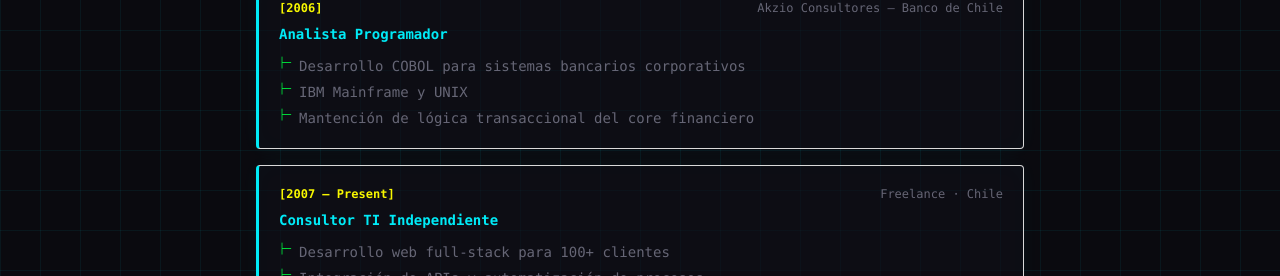
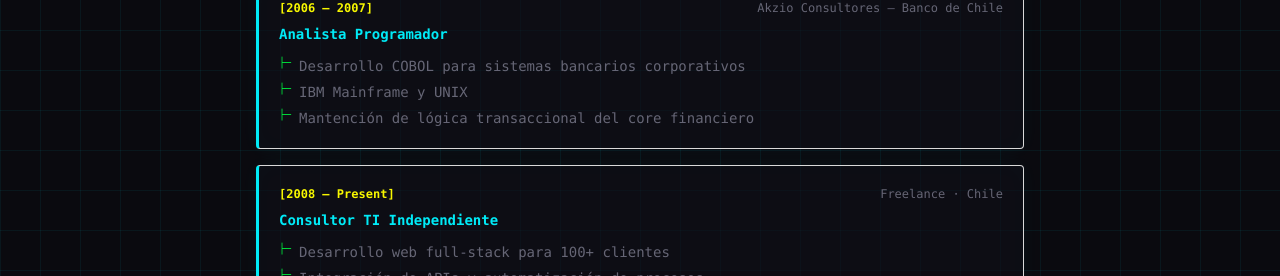
Before and after one commit to superdandi/superdandi.github.io, a Next.js app: page /cv in a window 1280 px wide. Shown: the part 1570-1846 px from the top of the page. Built offline with nearby package versions, Linux system fonts and the light colour scheme.

Commit message:
fix: career timeline — Akzio 2006-2007, Consultor TI 2008-Present

```diff
--- a/app/cv/page.tsx
+++ b/app/cv/page.tsx
@@ -48,7 +48,7 @@ const SKILL_GROUPS = [
 
 const EXPERIENCE = [
   {
-    period: "2006",
+    period: "2006 — 2007",
     role: "Analista Programador",
     org: "Akzio Consultores — Banco de Chile",
     highlights: [
@@ -58,7 +58,7 @@ const EXPERIENCE = [
     ],
   },
   {
-    period: "2007 — Present",
+    period: "2008 — Present",
     role: "Consultor TI Independiente",
     org: "Freelance · Chile",
     highlights: [
--- a/app/page.tsx
+++ b/app/page.tsx
@@ -35,13 +35,13 @@ const PROJECTS = [
 
 const CAREER_LOG = [
   {
-    year: "2006",
+    year: "2006 — 2007",
     boot: "Akzio Consultores — Banco de Chile",
     sys: "COBOL · IBM Mainframe · UNIX",
     log: "Analista Programador. Desarrollo y mantención de sistemas bancarios corporativos. Procesamiento batch y lógica transaccional para el core financiero.",
   },
   {
-    year: "2007 — Present",
+    year: "2008 — Present",
     boot: "Consultor TI Independiente",
     sys: "Full-Stack · IA · 47+ soluciones web · 100+ clientes",
     log: "Consultoría tecnológica autónoma. Desarrollo web, integración de APIs, automatización e IA. Cofundador de INFOCOB Computación (2008).",
```
